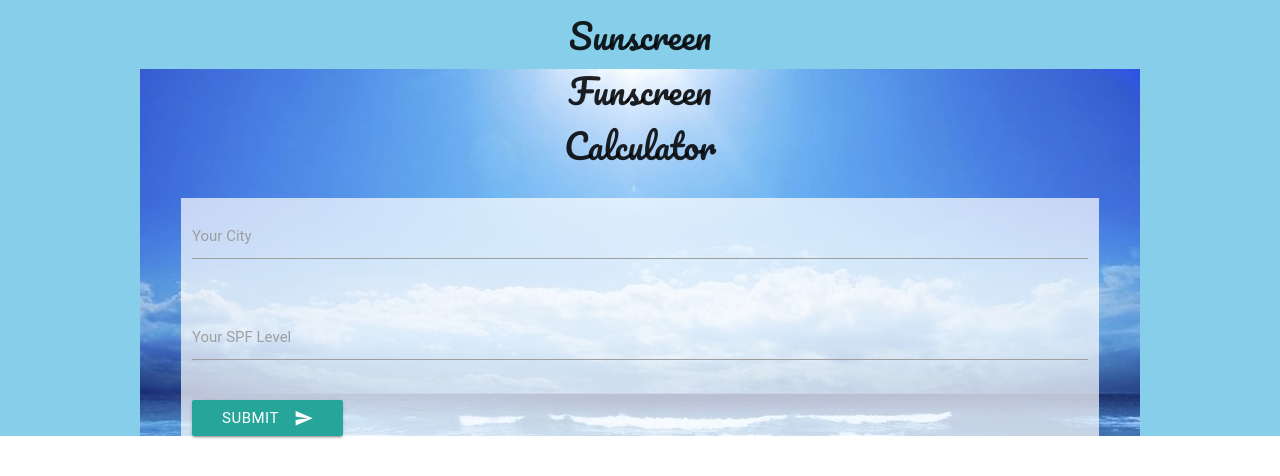
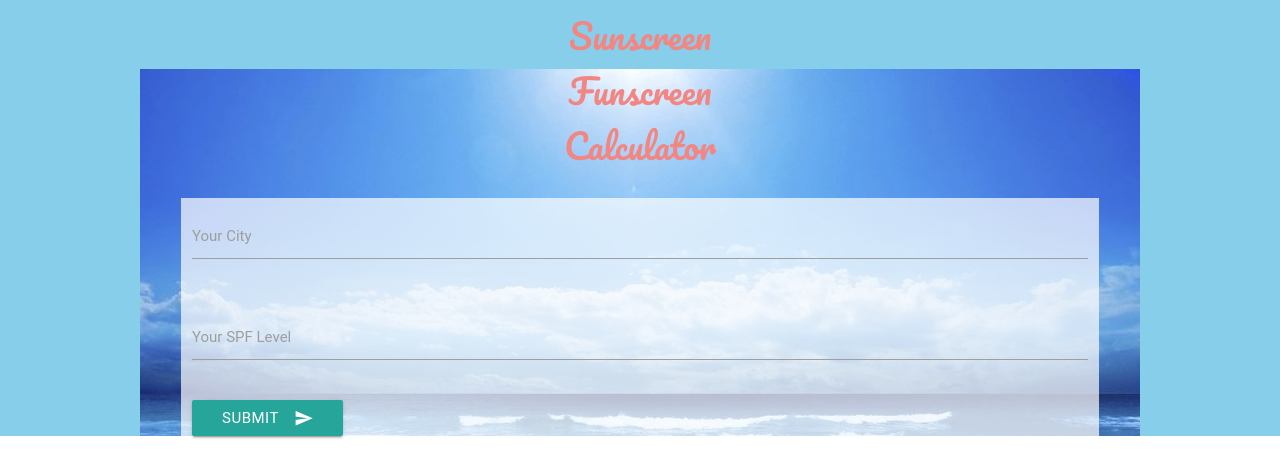
Before and after one commit to buffalocheck/sunscreen-funscreen, a PHP site: page / in a window 1280 px wide. Shown: the top 476 px of the page. Run offline with PHP 8.4, Linux system fonts and the light colour scheme; some libraries are stand-ins or nearby versions; some web fonts are replaced.

Commit message:
color headlines

```diff
--- a/css/style.css
+++ b/css/style.css
@@ -8,4 +8,5 @@ main {
 
 #splash-headline {
     font-family: 'Pacifico', cursive;
+    color: rgba(242, 134, 130, 1);
 }
```
